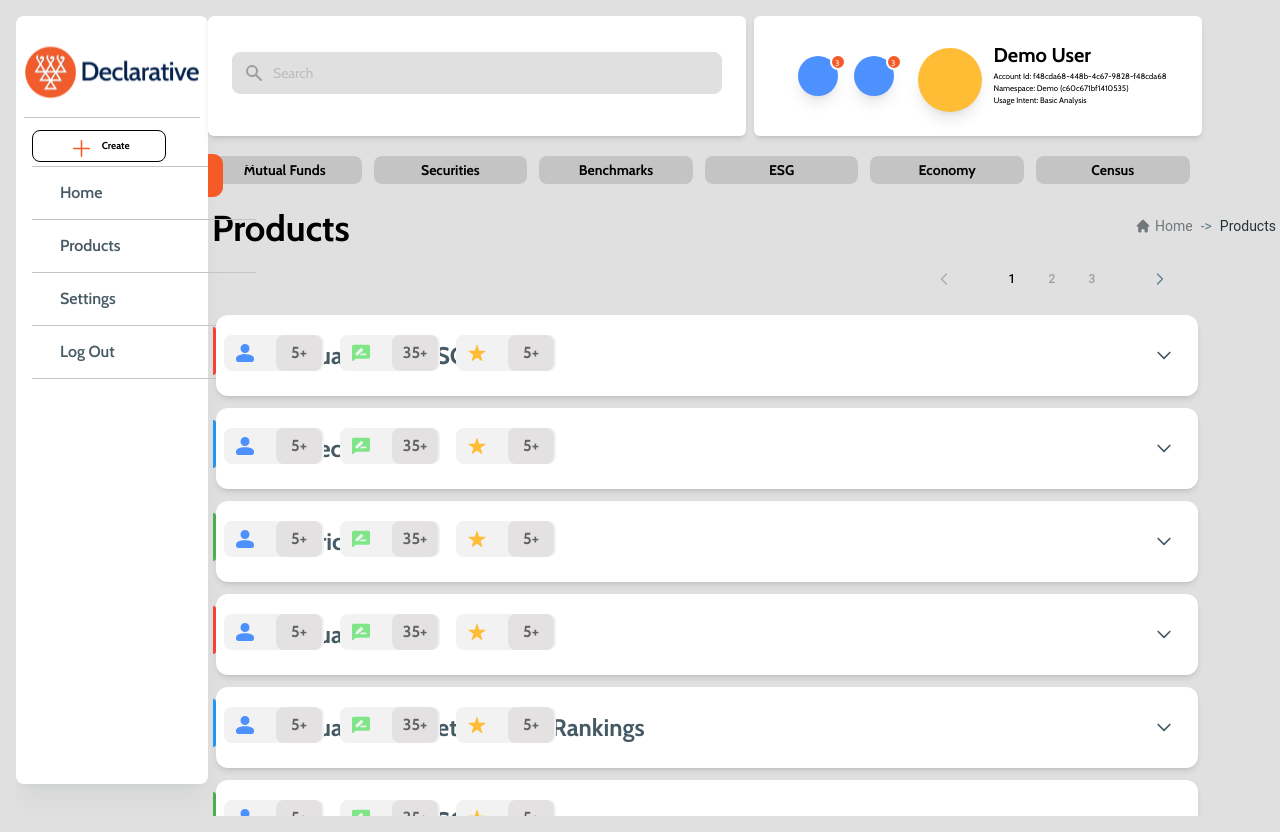
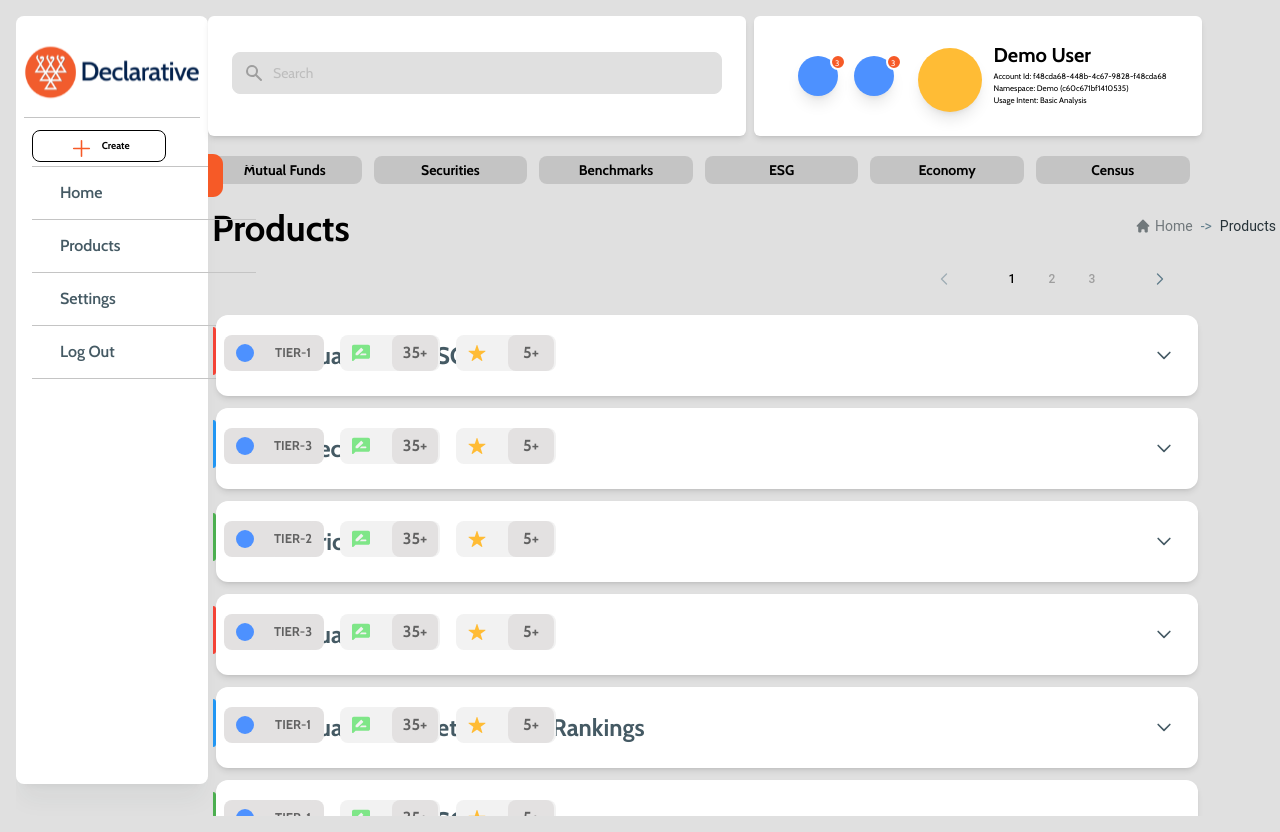
Before and after one commit to Umang1302/declarative, a Next.js app: page / in a window 1280 px wide. Built offline with nearby package versions, Linux system fonts and the light colour scheme.

Commit message:
added tier modification

```diff
--- a/src/components/dashboard/ShowcaseProduct.tsx
+++ b/src/components/dashboard/ShowcaseProduct.tsx
@@ -116,16 +116,18 @@ export default function ShowcaseProduct({ page, prodData }: any) {
                 )}
 
                 <div className="flex absolute gap-x-4 top-5 4xl:left-[60vw] 2xl:left-[65%]">
-                  <div className="w-[100px] h-[36px] px-2 rounded-lg bg-[#F2F2F2] flex justify-between">
+                  <div className="w-[100px] h-[36px] px-2 rounded-lg bg-[#E3E1E1] flex justify-between">
                     <Image
                       alt=""
-                      src="/userChip.svg"
+                      src="/tier.svg"
                       width={18}
                       height={18}
                       className="ml-1"
                     />
-                    <div className="w-[46px] mr-[-6px]  rounded-lg bg-[#E3E1E1] flex justify-center">
-                      <p className="font-bold mt-[6px]">5+</p>
+                    <div className="w-[46px] rounded-lg bg-[#E3E1E1] flex justify-center">
+                      <p className="font-bold mt-[8px] text-[0.8rem]">
+                        {element.tier}
+                      </p>
                     </div>
                   </div>
 
```
Also changed, not shown: public/tier.svg (added).
